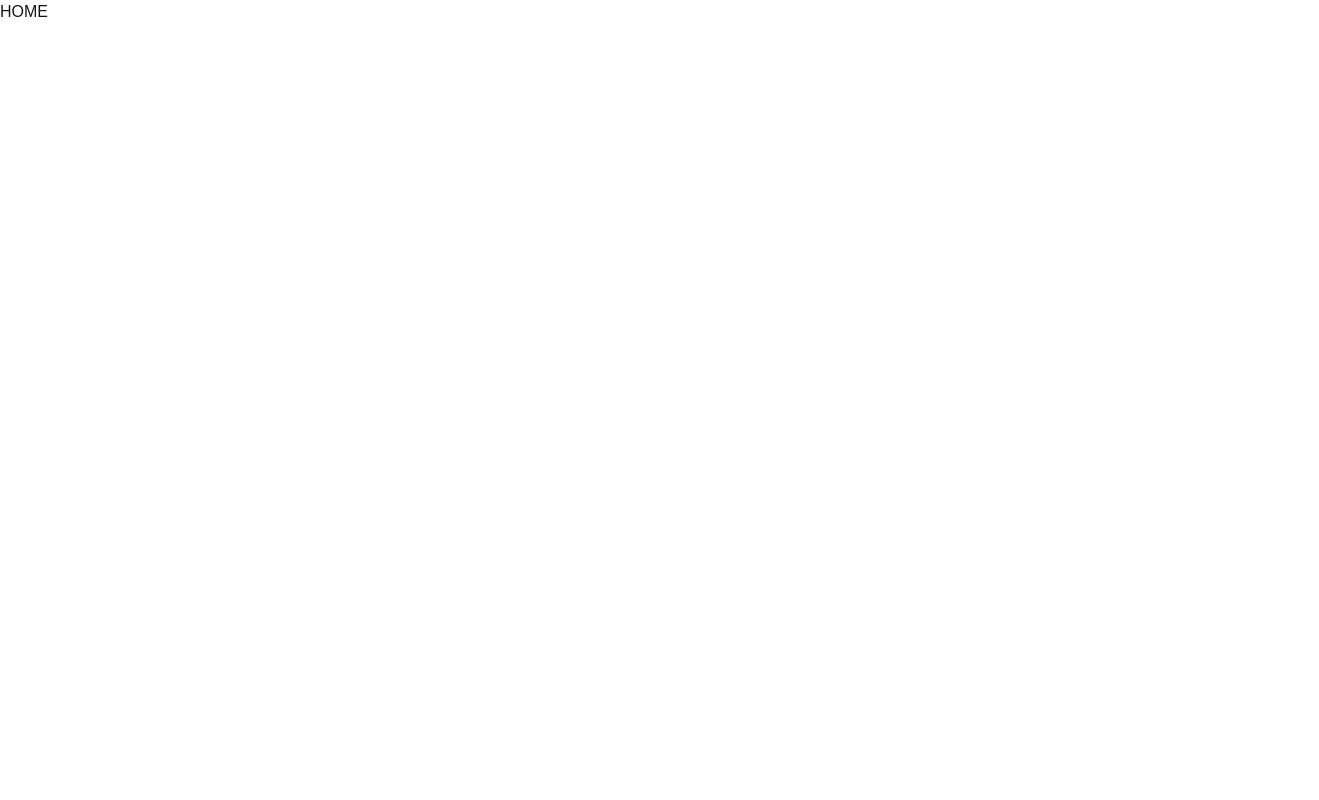
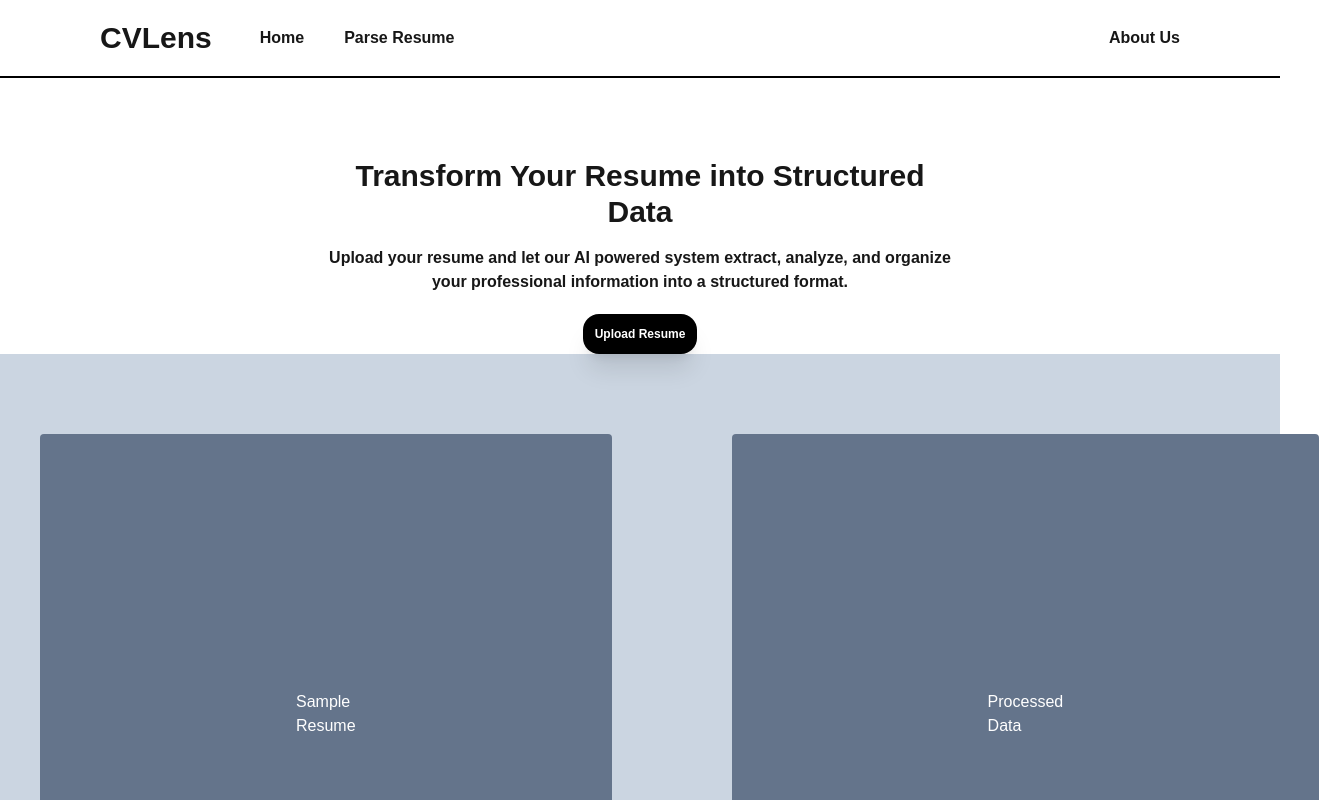
Before and after one commit to TaseskiCS/CVLens, a Next.js app in the folder cvlens-frontend/: page / in a window 1280 px wide. Shown: the top 800 px of the page, 1319 px wide, since content can reach past the window. Built offline with nearby package versions, Linux system fonts and the light colour scheme.

Commit message:
fix: merging main page branch with mikes

```diff
--- /dev/null
+++ b/cvlens-frontend/app/api-doc/page.js
@@ -0,0 +1,9 @@
+export default async function Page() {
+
+
+  return (
+    <>
+        <h1>API Documentation</h1>
+    </>
+  )
+}
--- /dev/null
+++ b/cvlens-frontend/app/components/Navbar/NavBar.js
@@ -0,0 +1,22 @@
+import React from 'react'
+
+const NavBar = () => {
+  return (
+    <div className="flex justify-between items-center p-5 w-full border-b-2 border-black ">
+        <div className='flex gap-12 ml-20'>
+          <div>
+            <h3 className="text-3xl font-bold ">CVLens</h3>
+          </div>
+          <div className='flex gap-10'>
+            <button className="font-bold">Home</button>
+            <button className="font-bold">Parse Resume</button>
+          </div>
+        </div>
+        <div className="mr-20 font-bold">
+          <button>About Us</button>
+        </div>
+    </div>
+  )
+}
+
+export default NavBar
--- /dev/null
+++ b/cvlens-frontend/app/components/UploadButton/UploadButton.js
@@ -0,0 +1,11 @@
+import React from 'react'
+
+const UploadButton = () => {
+  return (
+    <button className="p-3 bg-black rounded-2xl shadow-xl border-gray-600">
+        <h1 className='font-semibold text-xs text-white'>Upload Resume</h1>
+    </button>
+  )
+}
+
+export default UploadButton
--- a/cvlens-frontend/app/page.js
+++ b/cvlens-frontend/app/page.js
@@ -1,7 +1,32 @@
+import NavBar from "./components/Navbar/NavBar";
+import UploadButton from "./components/UploadButton/UploadButton";
 export default function Home() {
   return (
     <>
-      <h1>HOME</h1>
+      <div className='h-screen'>
+        <NavBar/>
+        <section className="flex flex-col mx-40 justify-center ">
+          <div className="TOP-TEXT flex flex-col gap-4 mb-5 mx-40 text-center"> { /*max-w-[800px]*/ }
+            <div className="HEADER text-3xl font-bold flex justify-center mt-20 text-center w">
+                <h3>Transform Your Resume into Structured Data</h3>
+              </div>
+              <div class="SUB-HEADER font-semibold">
+                <h1>Upload your resume and let our AI powered system extract, analyze, and organize your professional information into a structured format.</h1>
+              </div>
+          </div>
+          <div className="flex justify-center">
+              <UploadButton/>
+          </div>
+        </section>
+        <section className="SAMPLE-PREVIEW flex jusi gap-10 bg-slate-300">
+          <div className="my-20 mx-10 p-64 rounded text-white bg-slate-500 flex justify-center items-center">
+            <h3>Sample Resume</h3>
+          </div>
+          <div className="my-20 mx-10 p-64 rounded text-white bg-slate-500 flex justify-center items-center">
+              Processed Data
+          </div>
+        </section>
+      </div>
     </>
   );
 }
```
